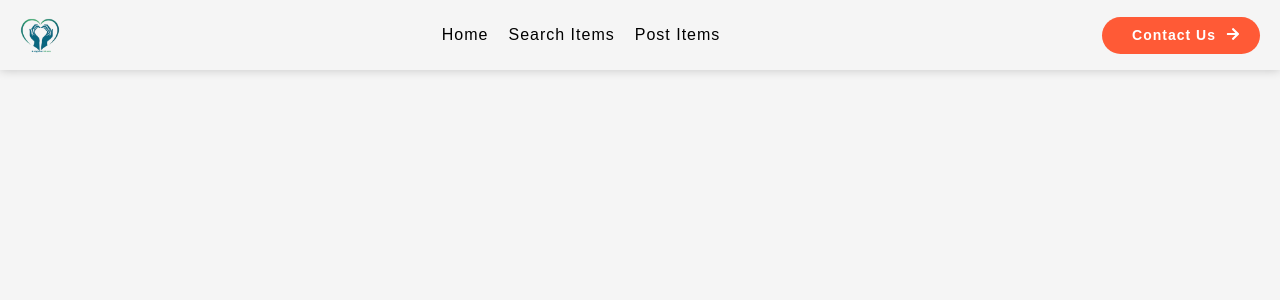
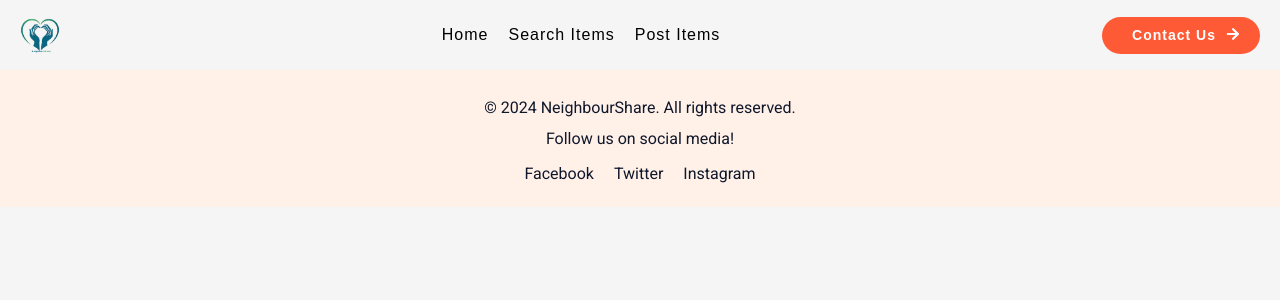
Before and after one commit to karyhoz/NeighbourShare, a React (Vite) app in the folder frontend/: page / in a window 1280 px wide. Shown: the top 300 px of the page. Built offline with nearby package versions, Linux system fonts and the light colour scheme; a web font is replaced by a local one.

Commit message:
Worked on the footer, not don yet

```diff
--- /dev/null
+++ b/frontend/src/component/Footer.css
@@ -0,0 +1,29 @@
+.footer {
+    background-color: #FFF0E8; /* Background color */
+    color: #0F172A; /* Text color */
+    padding: 20px;
+    text-align: center;
+  }
+
+  .footer-content {
+    max-width: 800px;
+    margin: 0 auto;
+  }
+
+  .footer p {
+    margin: 5px 0;
+  }
+
+  .social-icons {
+    margin-top: 10px;
+  }
+
+  .social-icons a {
+    margin: 0 10px;
+    color: #0F172A; /* Text color for links */
+    text-decoration: none;
+  }
+
+  .social-icons a:hover {
+    text-decoration: underline; /* Underline on hover */
+  }
--- /dev/null
+++ b/frontend/src/component/Footer.jsx
@@ -0,0 +1,20 @@
+
+import './Footer.css'; // Import the CSS file for styling
+
+const Footer = () => {
+  return (
+    <footer className="footer">
+      <div className="footer-content">
+        <p>&copy; 2024 NeighbourShare. All rights reserved.</p>
+        <p>Follow us on social media!</p>
+        <div className="social-icons">
+          <a href="https://facebook.com" target="_blank" rel="noopener noreferrer">Facebook</a>
+          <a href="https://twitter.com" target="_blank" rel="noopener noreferrer">Twitter</a>
+          <a href="https://instagram.com" target="_blank" rel="noopener noreferrer">Instagram</a>
+        </div>
+      </div>
+    </footer>
+  );
+};
+
+export default Footer;
--- a/frontend/src/pages/Home.jsx
+++ b/frontend/src/pages/Home.jsx
@@ -1,6 +1,7 @@
 import ScrollReveal from 'scrollreveal';
 import { useEffect } from "react";
 import Navbar from "../component/Navbar";
+import Footer from '../component/Footer';
 
 const Home = () => {
 
@@ -27,6 +28,7 @@ const Home = () => {
     return(
         <>
             <Navbar/>
+            <Footer/>
         </>
     )
 
```
Also changed, not shown: 1 other file (tests, documents, lock files or other folders).
